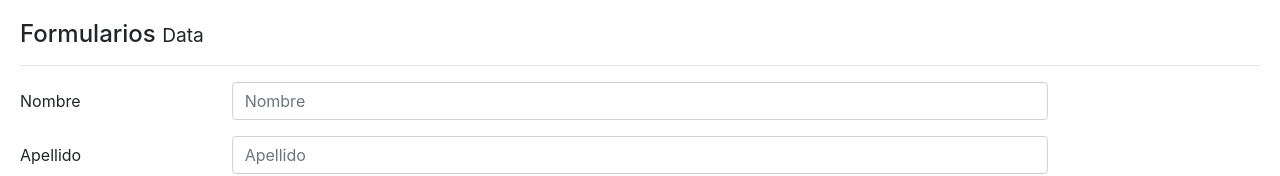
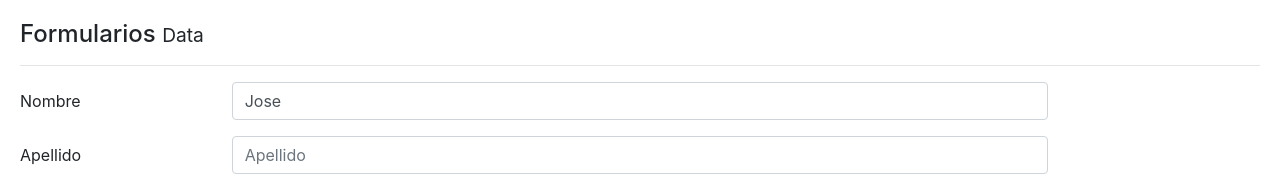
Before and after one commit to JoseAntpr/angularForms, an Angular app: page / in a window 1280 px wide. Shown: the top 176 px of the page. Built offline with nearby package versions, Linux system fonts and the light colour scheme.

Commit message:
Enlazando inputs a propiedades del FormGroup y poniendo las primeras validaciones

```diff
--- a/src/app/components/data/data.component.html
+++ b/src/app/components/data/data.component.html
@@ -1,6 +1,6 @@
 <h4>Formularios <small>Data</small></h4>
 <hr>
-<form [formGroup]="form" (ngSubmit)="guardar()" novalidate="novalidate">
+<form [formGroup]="form" (ngSubmit)="guardar()">
 
   <div>
     <!-- ngModel necesita siempre que pogamos tambien el atributo nombre -->
@@ -11,7 +11,8 @@
         <input  class="form-control"
                 type="text"
                 placeholder="Nombre"
-                name="nombre">
+                name="nombre"
+                formControlName="nombre">
       </div>
     </div>
 
@@ -22,7 +23,8 @@
         <input  class="form-control"
                 type="text"
                 placeholder="Apellido"
-                name="apellido">
+                name="apellido"
+                formControlName="apellido">
       </div>
     </div>
 
@@ -36,7 +38,7 @@
               type="email"
               placeholder="Correo electrónico"
               name="correo"
-              pattern="[a-z0-9._%+-]+@[a-z0-9.-]+\.[a-z]{2,3}$">
+              formControlName="correo">
     </div>
   </div>
 
--- a/src/app/components/data/data.component.ts
+++ b/src/app/components/data/data.component.ts
@@ -12,14 +12,14 @@ export class DataComponent {
 
   constructor() {
     this.form = new FormGroup({
-      'nombre': new FormControl('Jose', []),
-      'apellido': new FormControl(),
-      'correo': new FormControl()
+      'nombre': new FormControl('Jose', [Validators.required, ]),
+      'apellido': new FormControl('', [Validators.required, ]),
+      'correo': new FormControl('', [Validators.required, Validators.pattern("[a-z0-9._%+-]+@[a-z0-9.-]+\.[a-z]{2,3}$") ])
     })
   }
 
   guardar(){
-    console.log( this.form.value );
+    console.log( this.form.value, this.form, this.form.valid);
   }
 
 
```
